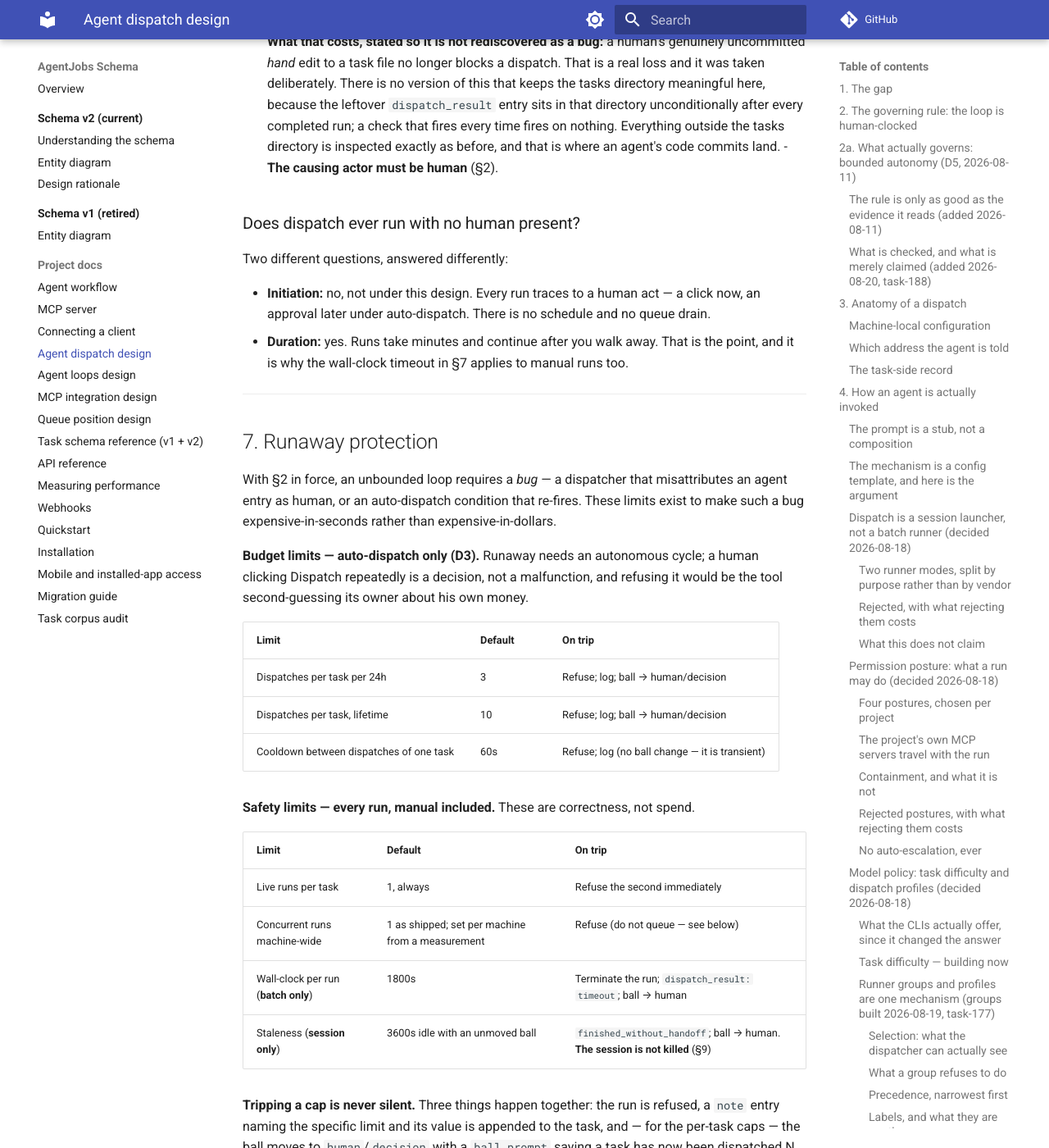
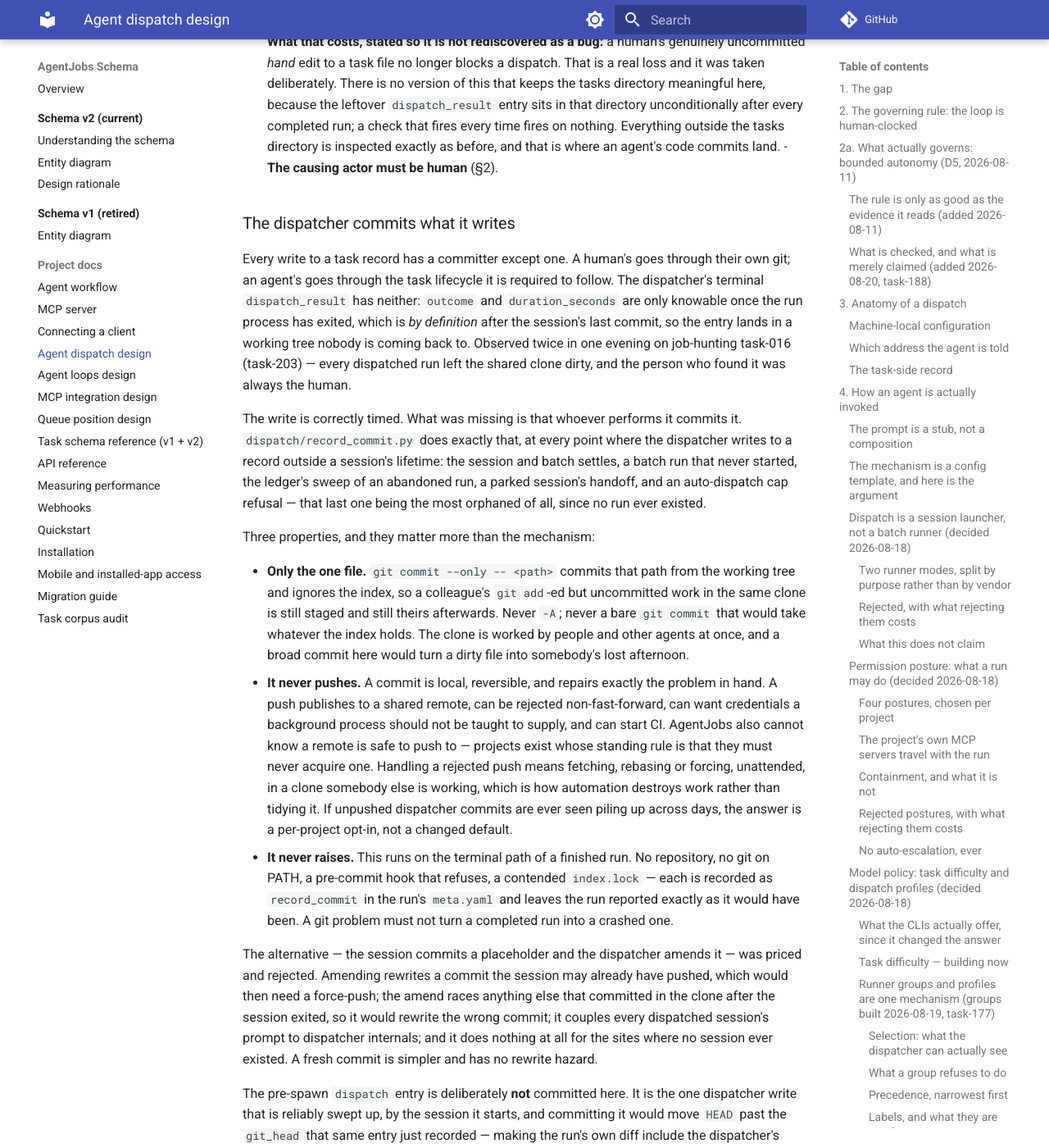
Before and after one commit to jeffposey/agentjobs, an MkDocs documentation site: the page built from docs/agent-dispatch-design.md, in a window 1280 px wide and 1400 px high, scrolled down 27399 px. Shown: the whole window at 82% size. Built offline with MkDocs 1.6.1 and Material for MkDocs 9.7.7, drawn with Linux system fonts in a browser that asks for light colours; comment, search, counter and statistics services are not loaded; some of the changed text lies outside the part shown.

Commit message:
docs(dispatch): say why the dispatcher commits, and why it does not push
The design doc already recorded the symptom -- "every dispatched run to date
ended with an uncommitted task record sitting in the shared clone waiting for a
human to notice" -- without a resolution. This is the resolution, including the
alternative that was priced and rejected (session commits a placeholder, the
dispatcher amends it: rewrites a commit that may already be pushed, races
anything else that committed after the session exited, couples every session's
prompt to dispatcher internals, and does nothing for the sites where no session
ever existed).

```diff
--- a/docs/agent-dispatch-design.md
+++ b/docs/agent-dispatch-design.md
@@ -1182,6 +1182,59 @@ be read before every change to this subsystem.
     before, and that is where an agent's code commits land.
 - **The causing actor must be human** (§2).
 
+### The dispatcher commits what it writes
+
+Every write to a task record has a committer except one. A human's goes through their own
+git; an agent's goes through the task lifecycle it is required to follow. The
+dispatcher's terminal `dispatch_result` has neither: `outcome` and `duration_seconds` are
+only knowable once the run process has exited, which is *by definition* after the
+session's last commit, so the entry lands in a working tree nobody is coming back to.
+Observed twice in one evening on job-hunting task-016 (task-203) — every dispatched run
+left the shared clone dirty, and the person who found it was always the human.
+
+The write is correctly timed. What was missing is that whoever performs it commits it.
+`dispatch/record_commit.py` does exactly that, at every point where the dispatcher writes
+to a record outside a session's lifetime: the session and batch settles, a batch run that
+never started, the ledger's sweep of an abandoned run, a parked session's handoff, and an
+auto-dispatch cap refusal — that last one being the most orphaned of all, since no run
+ever existed.
+
+Three properties, and they matter more than the mechanism:
+
+- **Only the one file.** `git commit --only -- <path>` commits that path from the working
+  tree and ignores the index, so a colleague's `git add`-ed but uncommitted work in the
+  same clone is still staged and still theirs afterwards. Never `-A`; never a bare
+  `git commit` that would take whatever the index holds. The clone is worked by people
+  and other agents at once, and a broad commit here would turn a dirty file into
+  somebody's lost afternoon.
+- **It never pushes.** A commit is local, reversible, and repairs exactly the problem in
+  hand. A push publishes to a shared remote, can be rejected non-fast-forward, can want
+  credentials a background process should not be taught to supply, and can start CI.
+  AgentJobs also cannot know a remote is safe to push to — projects exist whose standing
+  rule is that they must never acquire one. Handling a rejected push means fetching,
+  rebasing or forcing, unattended, in a clone somebody else is working, which is how
+  automation destroys work rather than tidying it. If unpushed dispatcher commits are
+  ever seen piling up across days, the answer is a per-project opt-in, not a changed
+  default.
+- **It never raises.** This runs on the terminal path of a finished run. No repository,
+  no git on PATH, a pre-commit hook that refuses, a contended `index.lock` — each is
+  recorded as `record_commit` in the run's `meta.yaml` and leaves the run reported
+  exactly as it would have been. A git problem must not turn a completed run into a
+  crashed one.
+
+The alternative — the session commits a placeholder and the dispatcher amends it — was
+priced and rejected. Amending rewrites a commit the session may already have pushed,
+which would then need a force-push; the amend races anything else that committed in the
+clone after the session exited, so it would rewrite the wrong commit; it couples every
+dispatched session's prompt to dispatcher internals; and it does nothing at all for the
+sites where no session ever existed. A fresh commit is simpler and has no rewrite hazard.
+
+The pre-spawn `dispatch` entry is deliberately **not** committed here. It is the one
+dispatcher write that is reliably swept up, by the session it starts, and committing it
+would move `HEAD` past the `git_head` that same entry just recorded — making the run's
+own diff include the dispatcher's commit. The one case where no session follows is a
+spawn that failed, and there the immediate `dispatch_result` commit carries both entries.
+
 ### Does dispatch ever run with no human present?
 
 Two different questions, answered differently:
```
